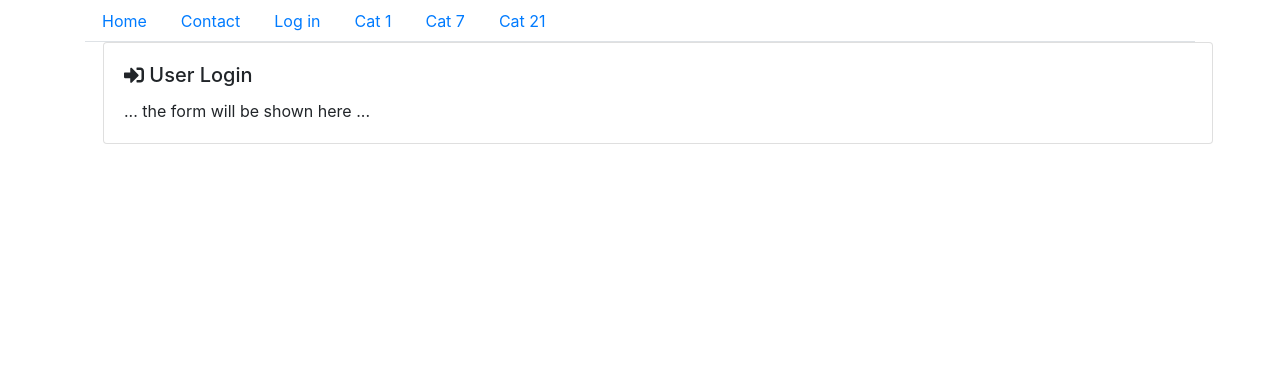
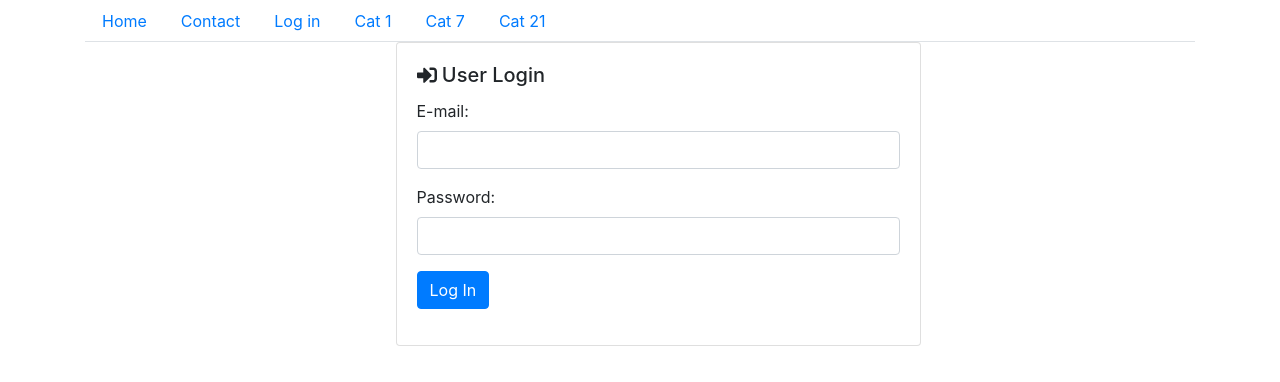
Before and after one commit to aleksandar83p/Front_End_Aplikacija2020, a React (Create React App) app: page /#/user/login in a window 1280 px wide. Shown: the top 382 px of the page. Built offline with nearby package versions, Linux system fonts and the light colour scheme.

Commit message:
Implement the user login action

```diff
--- a/src/api/api.ts
+++ b/src/api/api.ts
@@ -52,7 +52,7 @@ export default function api(
     });
 }
 
-interface ApiResponse{
+export interface ApiResponse{
     status: 'ok' | 'error' | 'login';
     data: any;
 
@@ -99,7 +99,7 @@ function getToken(): string{
     return 'Berer ' + token;
 }
 
-function saveToken(token: string){
+export function saveToken(token: string){
     localStorage.setItem('api_token', token);
 }
 
@@ -108,7 +108,7 @@ function getRefreshToken(): string{
     return token + '';
 }
 
-function saveRefreshToken(token: string){
+export function saveRefreshToken(token: string){
     localStorage.setItem('api_refresh_token', token);
 }
 
--- a/src/components/UserLoginPage/UserLoginPage.tsx
+++ b/src/components/UserLoginPage/UserLoginPage.tsx
@@ -1,22 +1,136 @@
 import React from "react";
 import { faSignInAlt } from "@fortawesome/free-solid-svg-icons";
-import { Card, Container } from "react-bootstrap";
+import { Alert, Button, Card, Col, Container, Form } from "react-bootstrap";
 import { FontAwesomeIcon } from "@fortawesome/react-fontawesome";
+import api, { ApiResponse, saveToken, saveRefreshToken } from "../../api/api"
+import { Redirect } from "react-router-dom";
+
+interface UserLoginPageState{
+    email: string;
+    password: string;
+    errorMessage: string;
+    isLoggedIn: boolean;
+}
 
 export default class UserLoginPage extends React.Component {
+    state: UserLoginPageState;
+
+    constructor(props: Readonly<{}>){
+        super(props);
+
+        this.state = {
+            email: '',
+            password: '',
+            errorMessage: '',
+            isLoggedIn: false
+        }
+
+    }
+
+    private formInputChanged(event: React.ChangeEvent<HTMLInputElement>){
+        const newState = Object.assign(this.state, {
+            [event.target.id]:  event.target.value
+        });
+
+        this.setState(newState);
+    }
+
+    private setErrorMessage(message: string) {
+        const newState = Object.assign(this.state, {
+            errorMessage: message,
+        });
+
+        this.setState(newState);
+    }
+
+    private setLogginState(isLoggedIn: boolean){
+        const newState = Object.assign(this.state, {
+            isLoggedIn: isLoggedIn
+        });
+
+        this.setState(newState);
+    }
+
+    private doLogin() {
+        api(
+            'auth/user/login',
+            'post',
+            {
+            email: this.state.email,
+            password: this.state.password
+            }
+        )
+        .then( (res: ApiResponse) => {
+            if (res.status === 'error') {
+                this.setErrorMessage('System error... Try again!');
+
+                return;
+            }
+
+            if (res.status === 'ok') {
+                if ( res.data.statusCode !== undefined ) {
+                    let message = '';
+
+                    switch (res.data.statusCode) {
+                        case -3001: message = 'Unkwnon e-mail!'; break;
+                        case -3002: message = 'Bad password!'; break;
+                    }
+
+                    this.setErrorMessage(message);
+
+                    return;
+                }
+
+
+                saveToken(res.data.token);
+                saveRefreshToken(res.data.refreshToken);
+
+                // Preusmeri uspesno ulogovanog korisnika
+                this.setLogginState(true);
+            }
+        });
+    }
+
     render(){
+        if(this.state.isLoggedIn === true){
+            return (
+                <Redirect to='/' />
+            );
+        }
+
         return (
             <Container>
+                <Col md={{ span:6, offset:3 }} >
                     <Card>
                         <Card.Body>
                             <Card.Title>
                                 <FontAwesomeIcon icon = { faSignInAlt } /> User Login
                             </Card.Title>
-                        <Card.Text>
-                            ... the form will be shown here ...
-                        </Card.Text>
+                                <Form>
+                                    <Form.Group>
+                                        <Form.Label htmlFor="email">E-mail:</Form.Label>
+                                        <Form.Control type="email" id="email"
+                                                      value={ this.state.email }
+                                                      onChange={ event => this.formInputChanged(event as any) } />
+                                    </Form.Group>
+                                    <Form.Group>
+                                        <Form.Label htmlFor="password">Password:</Form.Label>
+                                        <Form.Control type="password" id="password"
+                                                      value={ this.state.password }
+                                                      onChange={ event => this.formInputChanged(event as any) } />
+                                    </Form.Group>
+                                    <Form.Group>
+                                    <Button variant="primary" onClick={() => {this.doLogin()}}>
+                                        Log In
+                                    </Button>
+                                    </Form.Group>
+                                </Form>
+                                <Alert variant="danger" className={ this.state.errorMessage ? '' : 'd-none' }>
+                                { this.state.errorMessage }
+                            </Alert>
                         </Card.Body>
                     </Card>
+                </Col>
             </Container>
         );
     }
```
Also changed, not shown: 2 other files (tests, documents, lock files or other folders). Lines whose indentation alone changed are shown as unchanged.
